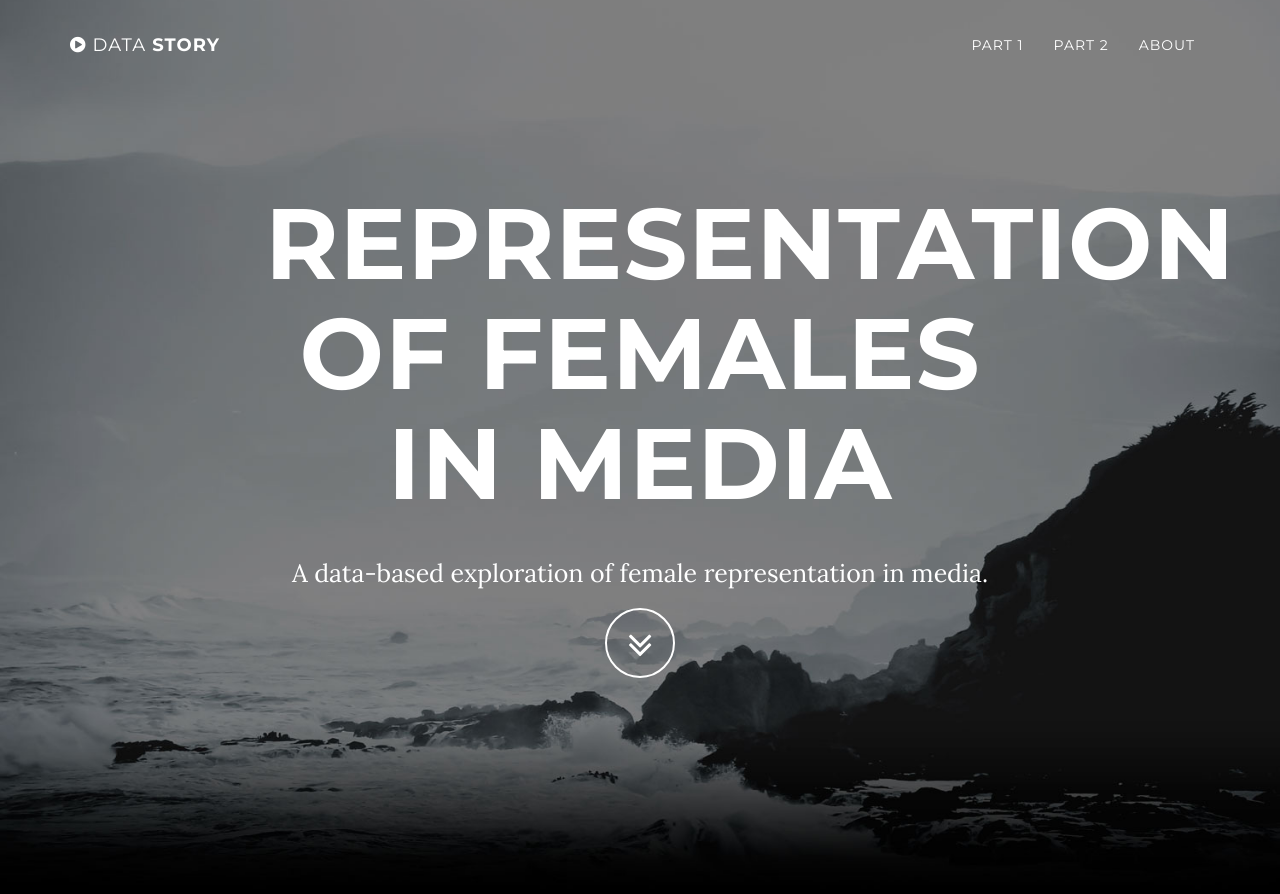
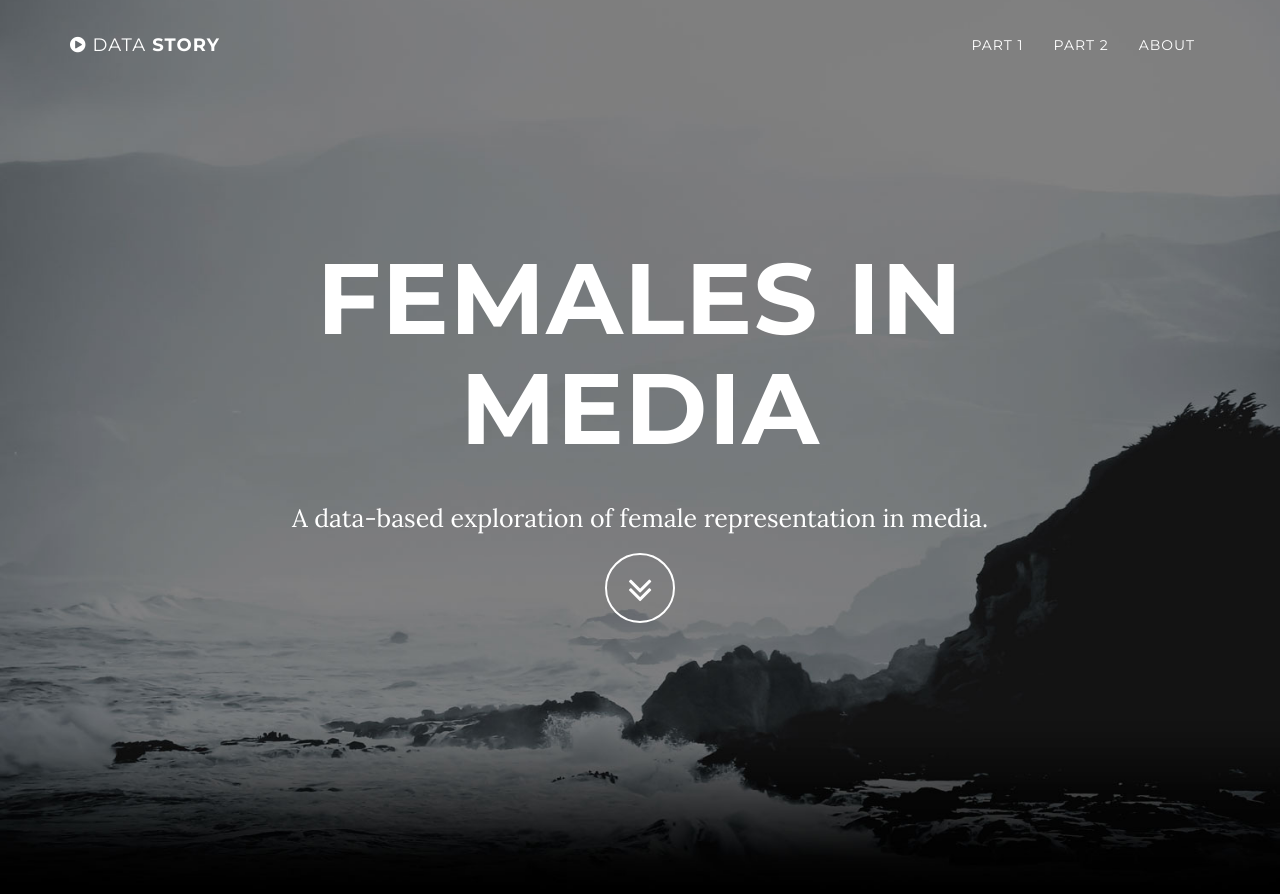
Before and after one commit to lisalrt/github.io-data_story, a Jekyll site: the page built from index.html, in a window 1280 px wide and 900 px high. Shown: the top 894 px of the window. Built offline with Jekyll 4.4.1, drawn with Linux system fonts in a browser that asks for light colours; some of the changed text lies outside the part shown.

Commit message:
Shorten title and add github link on website

```diff
--- a/_config.yml
+++ b/_config.yml
@@ -1,6 +1,6 @@
 # Site settings
-title: Representation of females in media
-email: your-email@domain.com
+title: Females in media
+#email: your-email@domain.com
 url: https://example.github.io
 description: "A data-based exploration of female representation in media."
 
@@ -22,8 +22,8 @@ social:
   #  url: http://stackoverflow.com/questions/tagged/jekyll
   #- title: bitbucket
   #  url: http://bitbucket.org/jekyll
-  #- title: github
-    url: https://github.com/IronSummitMedia/startbootstrap
+  - title: github
+    url: https://lisalrt.github.io/females-in-media/
 
 # Build settings
 markdown: kramdown
```
